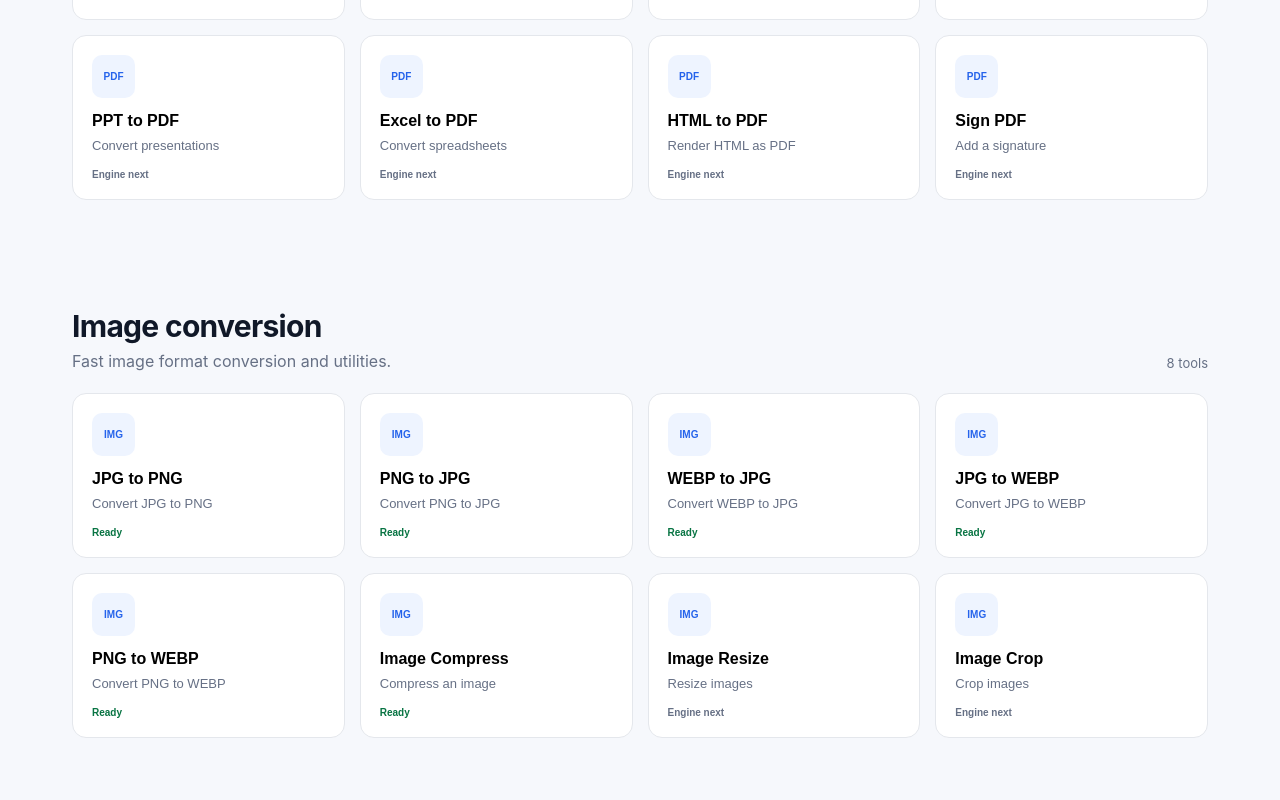
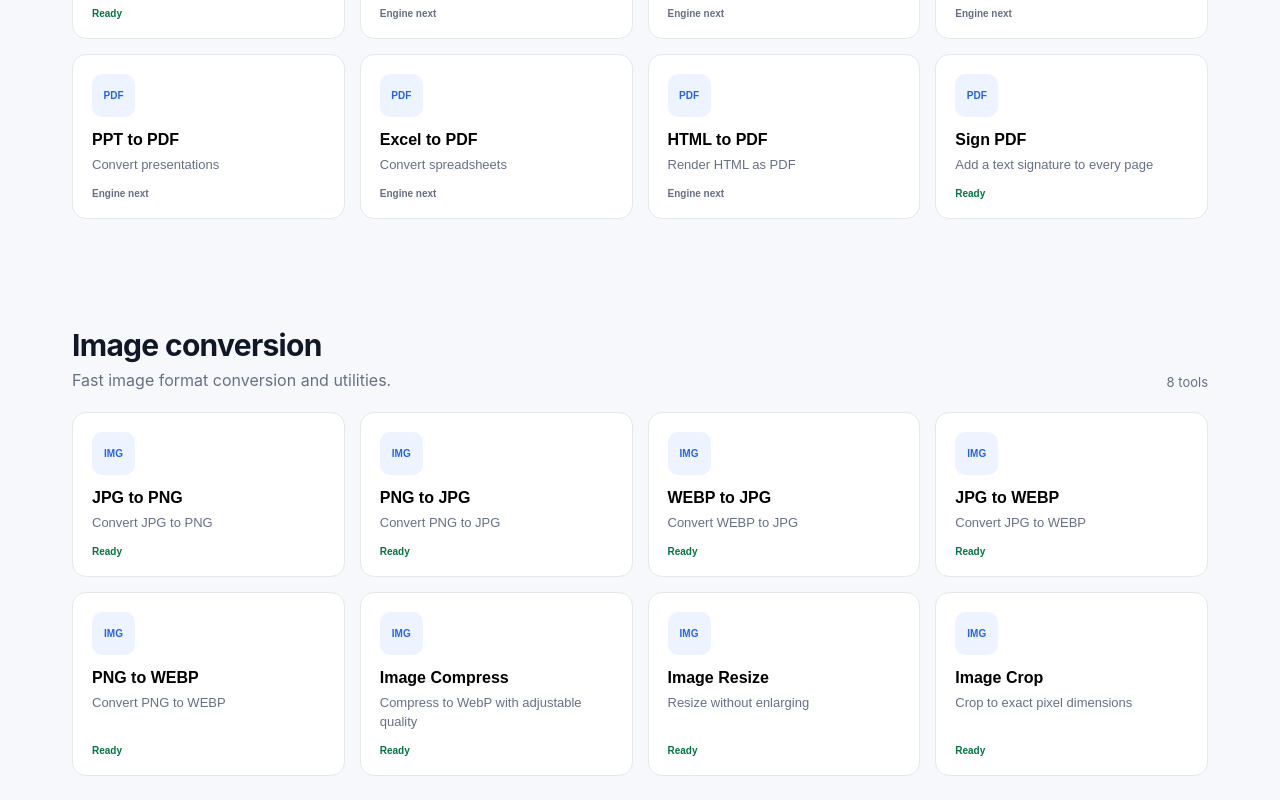
Before and after one commit to rakeshayitam7/pdf-file-tools-ark, a Next.js app: page / in a window 1280 px wide. Shown: the part 1400-2200 px from the top of the page. Built offline with nearby package versions, Linux system fonts and the light colour scheme.

Commit message:
Wire new PDF and image tools into UI

```diff
--- a/app/page.tsx
+++ b/app/page.tsx
@@ -5,8 +5,8 @@ type Tool={name:string;desc:string;action:string;kind:string}
 const make=(a:string[][]):Tool[]=>a.map(([name,desc,action,kind])=>({name,desc,action,kind}))
 const pdf=make([
 ['Merge PDF','Combine multiple PDFs into one file','merge-pdf','PDF'],['Split PDF','Create a first-page split file','split-first-page','PDF'],['Rotate PDF','Rotate every page by 90°','rotate-pdf','PDF'],['Delete PDF Pages','Remove the first page','delete-first-page','PDF'],['Extract PDF Pages','Extract the first two pages','extract-pages','PDF'],['Add Watermark','Stamp ARK watermark on every page','watermark','PDF'],['Page Numbers','Add page numbers to every page','page-numbers','PDF'],['PDF Metadata','Export basic PDF metadata as JSON','metadata','PDF'],
-['Compress PDF','Reduce PDF size with server processing','coming','PDF'],['PDF to JPG','Render pages to JPG','coming','PDF'],['PDF to PNG','Render pages to PNG','coming','PDF'],['JPG to PDF','Create PDF from JPG images','coming','PDF'],['PNG to PDF','Create PDF from PNG images','coming','PDF'],['PDF to Text','Extract selectable text','coming','PDF'],['PDF to Word','Convert PDF content to DOCX','coming','PDF'],['Word to PDF','Convert DOCX using Office engine','coming','PDF'],['PPT to PDF','Convert presentations','coming','PDF'],['Excel to PDF','Convert spreadsheets','coming','PDF'],['HTML to PDF','Render HTML as PDF','coming','PDF'],['Sign PDF','Add a signature','coming','PDF']])
-const image=make([['JPG to PNG','Convert JPG to PNG','png','Image'],['PNG to JPG','Convert PNG to JPG','jpg','Image'],['WEBP to JPG','Convert WEBP to JPG','jpg','Image'],['JPG to WEBP','Convert JPG to WEBP','webp','Image'],['PNG to WEBP','Convert PNG to WEBP','webp','Image'],['Image Compress','Compress an image','webp','Image'],['Image Resize','Resize images','coming','Image'],['Image Crop','Crop images','coming','Image']])
+['Compress PDF','Reduce PDF size with server processing','coming','PDF'],['PDF to JPG','Render pages to JPG','coming','PDF'],['PDF to PNG','Render pages to PNG','coming','PDF'],['JPG to PDF','Create a PDF from one or more JPG images','jpg-to-pdf','PDF'],['PNG to PDF','Create a PDF from one or more PNG images','png-to-pdf','PDF'],['PDF to Text','Extract selectable text','coming','PDF'],['PDF to Word','Convert PDF content to DOCX','coming','PDF'],['Word to PDF','Convert DOCX using Office engine','coming','PDF'],['PPT to PDF','Convert presentations','coming','PDF'],['Excel to PDF','Convert spreadsheets','coming','PDF'],['HTML to PDF','Render HTML as PDF','coming','PDF'],['Sign PDF','Add a text signature to every page','sign-pdf','PDF']])
+const image=make([['JPG to PNG','Convert JPG to PNG','png','Image'],['PNG to JPG','Convert PNG to JPG','jpg','Image'],['WEBP to JPG','Convert WEBP to JPG','jpg','Image'],['JPG to WEBP','Convert JPG to WEBP','webp','Image'],['PNG to WEBP','Convert PNG to WEBP','webp','Image'],['Image Compress','Compress to WebP with adjustable quality','compress','Image'],['Image Resize','Resize without enlarging','resize','Image'],['Image Crop','Crop to exact pixel dimensions','crop','Image']])
 const media=make([['MP3 to WAV','FFmpeg audio conversion','coming','Audio'],['WAV to MP3','FFmpeg audio conversion','coming','Audio'],['MP3 to OGG','FFmpeg audio conversion','coming','Audio'],['Audio Compress','FFmpeg audio compression','coming','Audio'],['MP4 to WEBM','FFmpeg video conversion','coming','Video'],['WEBM to MP4','FFmpeg video conversion','coming','Video'],['MP4 to GIF','FFmpeg GIF creation','coming','Video'],['Video Compress','FFmpeg video compression','coming','Video'],['Video Trim','FFmpeg video trimming','coming','Video'],['Video to MP3','Extract audio with FFmpeg','coming','Video']])
 const other=make([['DOCX to TXT','Extract Word text','coming','Office'],['TXT to PDF','Create PDF from text','coming','Office'],['CSV to XLSX','Spreadsheet conversion','coming','Office'],['XLSX to CSV','Spreadsheet conversion','coming','Office'],['PPTX to Images','Render slides','coming','Office'],['Bank Statement Tools','Finance document workflow','coming','Finance'],['Electricity Bill Tools','Utility document workflow','coming','Utilities'],['Food & Nutrition Files','Nutrition document workflow','coming','Food'],['Invoice Tools','Invoice extraction workflow','coming','Finance']])
 const sections=[['pdf','PDF tools',pdf],['images','Image conversion',image],['media','Audio & video',media],['files','Other file conversions',other]] as const
@@ -15,18 +15,26 @@ function Card({t,onOpen}:{t:Tool;onOpen:(t:Tool)=>void}){return <button classNam
 
 export default function Home(){
  const [active,setActive]=useState<Tool|null>(null); const [files,setFiles]=useState<File[]>([]); const [busy,setBusy]=useState(false); const [message,setMessage]=useState(''); const [query,setQuery]=useState('');
+ const [signature,setSignature]=useState(''); const [width,setWidth]=useState(''); const [height,setHeight]=useState(''); const [left,setLeft]=useState('0'); const [top,setTop]=useState('0'); const [quality,setQuality]=useState('82');
  const all=sections.flatMap(x=>x[2]); const filtered=useMemo(()=>all.filter(t=>(t.name+' '+t.desc+' '+t.kind).toLowerCase().includes(query.toLowerCase())),[query]);
+ function openTool(t:Tool){setActive(t);setFiles([]);setMessage('');setSignature('');setWidth('');setHeight('');setLeft('0');setTop('0');setQuality('82')}
+ function accept(){if(!active)return undefined;if(active.action==='merge-pdf'||active.action==='jpg-to-pdf'||active.action==='png-to-pdf')return active.action==='merge-pdf'?'.pdf':'image/jpeg,image/png,image/webp';if(active.kind==='Image')return 'image/*';return '.pdf'}
  async function process(){
   if(!active||!files.length)return setMessage('Choose a file first.');
   if(active.action==='coming')return setMessage('This tool is registered. Its dedicated processing engine will be connected next — no fake conversion.');
   setBusy(true);setMessage('Processing on the ARK server…');
-  try{const fd=new FormData();fd.append('action',active.action);files.forEach(f=>fd.append('files',f));const r=await fetch('/api/process',{method:'POST',body:fd});if(!r.ok){const j=await r.json().catch(()=>({}));throw new Error(j.error||'Processing failed');}const blob=await r.blob();const url=URL.createObjectURL(blob);const a=document.createElement('a');a.href=url;a.download=active.name.toLowerCase().replaceAll(' ','-')+(active.action==='metadata'?'.json':'.pdf');a.click();URL.revokeObjectURL(url);setMessage('Done — your processed file is downloading.')}catch(e){setMessage(e instanceof Error?e.message:'Processing failed.')}finally{setBusy(false)}
+  try{const fd=new FormData();fd.append('action',active.action);files.forEach(f=>fd.append('files',f));if(active.action==='sign-pdf')fd.append('signature',signature);const r=await fetch('/api/process',{method:'POST',body:fd});if(!r.ok){const j=await r.json().catch(()=>({}));throw new Error(j.error||'Processing failed');}const blob=await r.blob();const url=URL.createObjectURL(blob);const a=document.createElement('a');a.href=url;a.download=active.action==='metadata'?'pdf-metadata.json':active.name.toLowerCase().replaceAll(' ','-')+'.pdf';a.click();setTimeout(()=>URL.revokeObjectURL(url),1000);setMessage('Done — your processed file is downloading.')}catch(e){setMessage(e instanceof Error?e.message:'Processing failed.')}finally{setBusy(false)}
  }
- async function imageProcess(){if(!active||!files[0])return setMessage('Choose an image first.');setBusy(true);setMessage('Processing image with Sharp…');try{const fd=new FormData();fd.append('file',files[0]);fd.append('format',active.action);const r=await fetch('/api/image',{method:'POST',body:fd});if(!r.ok){const j=await r.json().catch(()=>({}));throw new Error(j.error||'Image processing failed')}const blob=await r.blob();const url=URL.createObjectURL(blob);const a=document.createElement('a');a.href=url;a.download='ark-converted.'+(active.action==='jpg'?'jpg':active.action);a.click();URL.revokeObjectURL(url);setMessage('Done — image converted.')}catch(e){setMessage(e instanceof Error?e.message:'Image processing failed.')}finally{setBusy(false)}}
+ async function imageProcess(){if(!active||!files[0])return setMessage('Choose an image first.');setBusy(true);setMessage('Processing image with Sharp…');try{const fd=new FormData();fd.append('file',files[0]);fd.append('format',active.action);fd.append('quality',quality);if(width)fd.append('width',width);if(height)fd.append('height',height);fd.append('left',left);fd.append('top',top);const r=await fetch('/api/image',{method:'POST',body:fd});if(!r.ok){const j=await r.json().catch(()=>({}));throw new Error(j.error||'Image processing failed')}const blob=await r.blob();const url=URL.createObjectURL(blob);const a=document.createElement('a');a.href=url;a.download='ark-'+active.action+'.webp';a.click();setTimeout(()=>URL.revokeObjectURL(url),1000);setMessage('Done — image processed.')}catch(e){setMessage(e instanceof Error?e.message:'Image processing failed.')}finally{setBusy(false)}}
  const run=active?.kind==='Image'&&active.action!=='coming'?imageProcess:process;
  return <><header className="nav"><div className="wrap navInner"><div className="brand">PDF & File Tools <span>ARK</span></div><nav className="navlinks"><a href="#pdf">PDF</a><a href="#images">Images</a><a href="#media">Audio & Video</a><a href="#files">Files</a></nav></div></header><main>
  <section className="hero"><div className="wrap"><span className="eyebrow">FULL-STACK FILE WORKSPACE</span><h1>Powerful file tools.<br/><span>Simple to understand.</span></h1><p>PDF comes first. Scroll for image, audio, video, office and category-specific tools. Lightweight jobs run directly through the web app; heavy jobs use dedicated processing engines.</p><div className="heroAction"><a className="primary" href="#pdf">Start with PDF ↓</a></div></div></section>
- {active&&<section className="section toolSection"><div className="wrap"><div className="drop"><div className="toolTitle"><div><strong>{active.name}</strong><small>{active.desc}</small></div><button className="close" onClick={()=>{setActive(null);setFiles([]);setMessage('')}}>×</button></div><label className="primary chooser"><input type="file" multiple onChange={e=>setFiles(Array.from(e.target.files||[]))}/>{files.length?`${files.length} file(s) selected`:'Choose file(s)'}</label>{files.length>0&&<div className="files">{files.map(f=><div key={f.name}>{f.name} · {(f.size/1024/1024).toFixed(2)} MB</div>)}</div>}<button className="primary process" disabled={busy||!files.length} onClick={run}>{busy?'Processing…':'Process with ARK'}</button>{message&&<div className="result">{message}</div>}</div></div></section>}
- {sections.map(([id,title,list])=><section className="section" id={id} key={id}><div className="wrap"><div className="sectionHead"><div><h2>{title}</h2><p>{id==='pdf'?'Core PDF operations first.':id==='images'?'Fast image format conversion and utilities.':id==='media'?'FFmpeg-powered media layer is designed for the backend worker.':'Office, finance, utility, food and document workflows.'}</p></div><span className="count">{list.length} tools</span></div><div className="grid">{list.map(t=><Card key={t.name} t={t} onOpen={setActive}/>)}</div></div></section>)}
- <section className="section"><div className="wrap searchBox"><h2>Find any tool</h2><p>Search across the complete toolbox.</p><input value={query} onChange={e=>setQuery(e.target.value)} placeholder="Search merge, JPG, Word, bank, invoice…"/>{query&&<div className="grid searchGrid">{filtered.map(t=><Card key={t.name} t={t} onOpen={setActive}/>)}</div>}</div></section>
+ {active&&<section className="section toolSection"><div className="wrap"><div className="drop"><div className="toolTitle"><div><strong>{active.name}</strong><small>{active.desc}</small></div><button className="close" onClick={()=>{setActive(null);setFiles([]);setMessage('')}}>×</button></div>
+ {active.action==='sign-pdf'&&<input className="toolInput" value={signature} onChange={e=>setSignature(e.target.value)} placeholder="Signature name / text" />}
+ {active.action==='resize'&&<div className="fields"><input className="toolInput" inputMode="numeric" value={width} onChange={e=>setWidth(e.target.value)} placeholder="Width (px)"/><input className="toolInput" inputMode="numeric" value={height} onChange={e=>setHeight(e.target.value)} placeholder="Height (px, optional)"/></div>}
+ {active.action==='crop'&&<div className="fields"><input className="toolInput" inputMode="numeric" value={width} onChange={e=>setWidth(e.target.value)} placeholder="Crop width (px)"/><input className="toolInput" inputMode="numeric" value={height} onChange={e=>setHeight(e.target.value)} placeholder="Crop height (px)"/><input className="toolInput" inputMode="numeric" value={left} onChange={e=>setLeft(e.target.value)} placeholder="Left (px)"/><input className="toolInput" inputMode="numeric" value={top} onChange={e=>setTop(e.target.value)} placeholder="Top (px)"/></div>}
+ {active.kind==='Image'&&(active.action==='compress'||active.action==='resize'||active.action==='crop')&&<label className="quality">Quality: {quality}<input type="range" min="10" max="100" value={quality} onChange={e=>setQuality(e.target.value)}/></label>}
+ <label className="primary chooser"><input type="file" accept={accept()} multiple={active.action==='merge-pdf'||active.action==='jpg-to-pdf'||active.action==='png-to-pdf'} onChange={e=>setFiles(Array.from(e.target.files||[]))}/>{files.length?`${files.length} file(s) selected`:'Choose file(s)'}</label>{files.length>0&&<div className="files">{files.map(f=><div key={f.name}>{f.name} · {(f.size/1024/1024).toFixed(2)} MB</div>)}</div>}<button className="primary process" disabled={busy||!files.length||(active.action==='sign-pdf'&&!signature.trim())} onClick={run}>{busy?'Processing…':'Process with ARK'}</button>{message&&<div className="result">{message}</div>}</div></div></section>}
+ {sections.map(([id,title,list])=><section className="section" id={id} key={id}><div className="wrap"><div className="sectionHead"><div><h2>{title}</h2><p>{id==='pdf'?'Core PDF operations first.':id==='images'?'Fast image format conversion and utilities.':id==='media'?'FFmpeg-powered media layer is designed for the backend worker.':'Office, finance, utility, food and document workflows.'}</p></div><span className="count">{list.length} tools</span></div><div className="grid">{list.map(t=><Card key={t.name} t={t} onOpen={openTool}/>)}</div></div></section>)}
+ <section className="section"><div className="wrap searchBox"><h2>Find any tool</h2><p>Search across the complete toolbox.</p><input value={query} onChange={e=>setQuery(e.target.value)} placeholder="Search merge, JPG, Word, bank, invoice…"/>{query&&<div className="grid searchGrid">{filtered.map(t=><Card key={t.name} t={t} onOpen={openTool}/>)}</div>}</div></section>
  </main><footer className="footer">PDF & File Tools ARK · Full-stack architecture · No fake conversion buttons.</footer></>}
```
